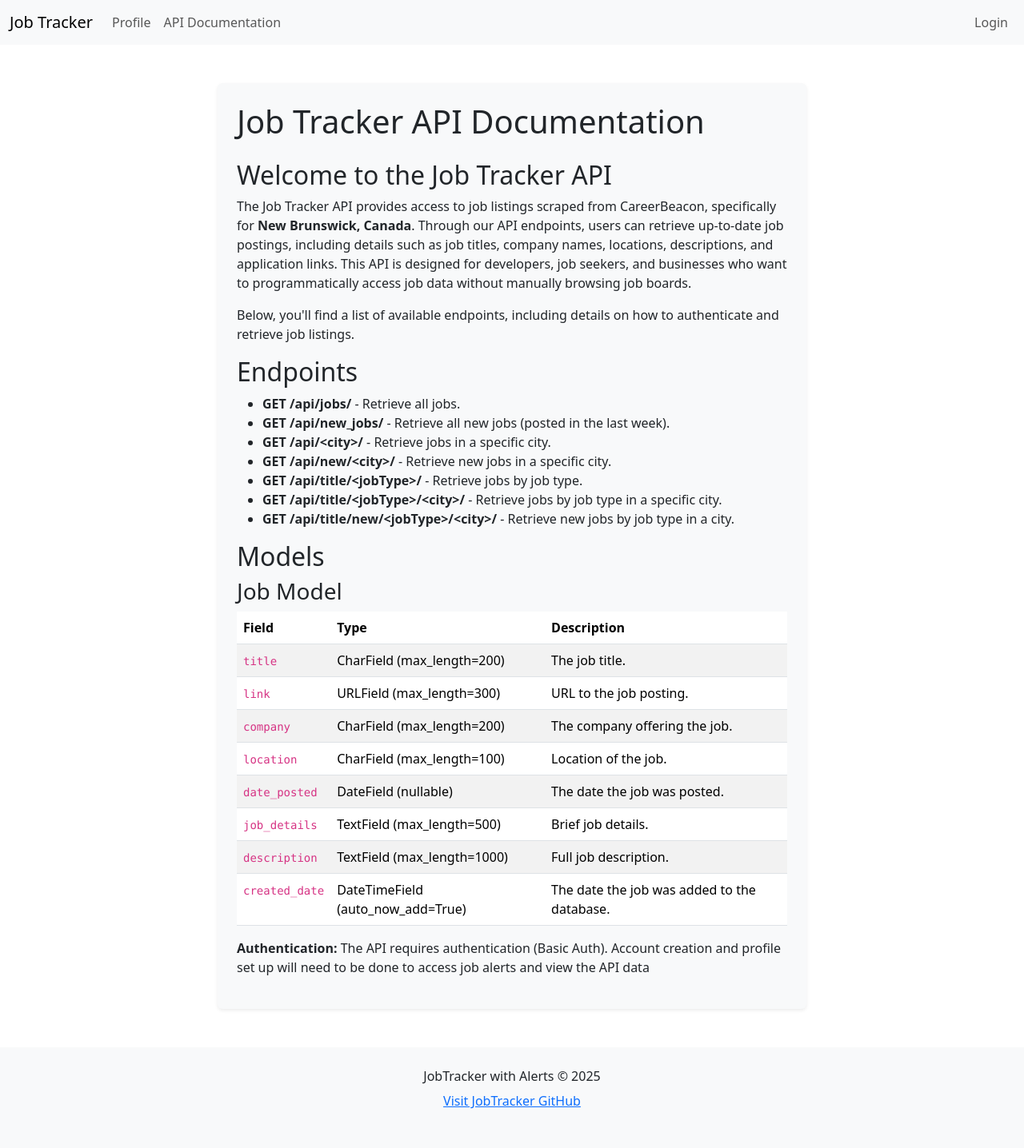
After one commit to tdow90/Job-Tracker, a Django app: template JobTracker/templates/docs.html in a window 1280 px wide. The commit adds this page. Shown: the whole page at 80% size. Run offline with Django 5.2, Linux system fonts and the light colour scheme; the template is opened without the code that fills it, so the values that code supplies are empty.

Commit message:
Made some final updates to the html and added some API documentation. Last steps are to add some comments to the code(to make it more readable) and add a real email address for django to send, then test that. Finally, I will be able to host.

```diff
--- a/JobTracker/JobTracker/settings.py
+++ b/JobTracker/JobTracker/settings.py
@@ -42,6 +42,7 @@ INSTALLED_APPS = [
     'Profile',
     'rest_framework',
     'django_celery_beat',
+    'drf_yasg',
     ]
 
 
--- a/JobTracker/Profile/urls.py
+++ b/JobTracker/Profile/urls.py
@@ -4,5 +4,7 @@ from . import views
 urlpatterns = [
     path('register/', views.register, name='register'),  # URL for user registration
     path('profile/', views.profile_view, name='profile_view'),
-    path('', views.about, name='about')
+    path('', views.about, name='about'),
+    path('docs/', views.documentation, name='documentation'),
+
 ]
--- a/JobTracker/Profile/views.py
+++ b/JobTracker/Profile/views.py
@@ -10,6 +10,9 @@ from .models import Profile
 def about(request):
     return render(request, 'about.html')
 
+def documentation(request):
+    return render(request, 'docs.html')
+
 def register(request):
     if request.method == 'POST':
         form = UserCreationForm(request.POST)
@@ -21,6 +24,7 @@ def register(request):
     else:
         form = UserCreationForm()
     return render(request, 'registration/register.html', {'form': form})
+
 @login_required
 def profile_view(request):
     profile, created = Profile.objects.get_or_create(user=request.user)
--- a/JobTracker/requirements.txt
+++ b/JobTracker/requirements.txt
@@ -7,3 +7,4 @@ requests
 celery
 redis
 django-celery-beat
+drf-yasg
--- a/JobTracker/templates/base.html
+++ b/JobTracker/templates/base.html
@@ -13,9 +13,14 @@
     <button class="navbar-toggler" type="button" data-bs-toggle="collapse" data-bs-target="#navbarNav" aria-controls="navbarNav" aria-expanded="false" aria-label="Toggle navigation">
       <span class="navbar-toggler-icon"></span>
     </button>
+    <ul class="navbar-nav">
         <li class="nav-item">
             <a class="nav-link" href="{% url 'profile_view' %}">Profile</a>
         </li>
+        <li class="nav-item">
+            <a class="nav-link" href="{% url 'documentation' %}">API Documentation</a>
+        </li>
+      </ul>
     <div class="collapse navbar-collapse" id="navbarNav">
           <ul class="navbar-nav ms-auto">
             {% if user.is_authenticated %}
@@ -44,4 +49,16 @@
   </div>
     <script src="https://cdn.jsdelivr.net/npm/bootstrap@5.3.3/dist/js/bootstrap.bundle.min.js" integrity="sha384-YvpcrYf0tY3lHB60NNkmXc5s9fDVZLESaAA55NDzOxhy9GkcIdslK1eN7N6jIeHz" crossorigin="anonymous"></script>
   </body>
+
+<footer class="bg-light py-4 mt-5">
+  <div class="container text-center">
+    <p class="mb-0">JobTracker with Alerts &copy; 2025</p>
+    <p>
+      <a href="https://github.com/tdow90/Job-Tracker" target="_blank" class="btn btn-link">
+        <i class="bi bi-github"></i> Visit JobTracker GitHub
+      </a>
+    </p>
+  </div>
+</footer>
+
 </html>
--- /dev/null
+++ b/JobTracker/templates/docs.html
@@ -0,0 +1,83 @@
+{% extends "base.html" %}
+
+{% block title %}API Documentation{% endblock %}
+
+{% block content %}
+<h1 class="mb-4">Job Tracker API Documentation</h1>
+
+<h2>Welcome to the Job Tracker API</h2>
+
+<p>The Job Tracker API provides access to job listings scraped from CareerBeacon, specifically for <strong>New Brunswick, Canada</strong>. Through our API endpoints, users can retrieve up-to-date job postings, including details such as job titles, company names, locations, descriptions, and application links. This API is designed for developers, job seekers, and businesses who want to programmatically access job data without manually browsing job boards.</p>
+
+<p>Below, you'll find a list of available endpoints, including details on how to authenticate and retrieve job listings.</p>
+
+<h2>Endpoints</h2>
+
+<ul>
+    <li><strong>GET /api/jobs/</strong> - Retrieve all jobs.</li>
+    <li><strong>GET /api/new_jobs/</strong> - Retrieve all new jobs (posted in the last week).</li>
+    <li><strong>GET /api/&lt;city&gt;/</strong> - Retrieve jobs in a specific city.</li>
+    <li><strong>GET /api/new/&lt;city&gt;/</strong> - Retrieve new jobs in a specific city.</li>
+    <li><strong>GET /api/title/&lt;jobType&gt;/</strong> - Retrieve jobs by job type.</li>
+    <li><strong>GET /api/title/&lt;jobType&gt;/&lt;city&gt;/</strong> - Retrieve jobs by job type in a specific city.</li>
+    <li><strong>GET /api/title/new/&lt;jobType&gt;/&lt;city&gt;/</strong> - Retrieve new jobs by job type in a city.</li>
+</ul>
+
+<h2>Models</h2>
+
+<h3>Job Model</h3>
+<table class="table table-striped">
+    <thead>
+        <tr>
+            <th>Field</th>
+            <th>Type</th>
+            <th>Description</th>
+        </tr>
+    </thead>
+    <tbody>
+        <tr>
+            <td><code>title</code></td>
+            <td>CharField (max_length=200)</td>
+            <td>The job title.</td>
+        </tr>
+        <tr>
+            <td><code>link</code></td>
+            <td>URLField (max_length=300)</td>
+            <td>URL to the job posting.</td>
+        </tr>
+        <tr>
+            <td><code>company</code></td>
+            <td>CharField (max_length=200)</td>
+            <td>The company offering the job.</td>
+        </tr>
+        <tr>
+            <td><code>location</code></td>
+            <td>CharField (max_length=100)</td>
+            <td>Location of the job.</td>
+        </tr>
+        <tr>
+            <td><code>date_posted</code></td>
+            <td>DateField (nullable)</td>
+            <td>The date the job was posted.</td>
+        </tr>
+        <tr>
+            <td><code>job_details</code></td>
+            <td>TextField (max_length=500)</td>
+            <td>Brief job details.</td>
+        </tr>
+        <tr>
+            <td><code>description</code></td>
+            <td>TextField (max_length=1000)</td>
+            <td>Full job description.</td>
+        </tr>
+        <tr>
+            <td><code>created_date</code></td>
+            <td>DateTimeField (auto_now_add=True)</td>
+            <td>The date the job was added to the database.</td>
+        </tr>
+    </tbody>
+</table>
+
+<p><strong>Authentication:</strong> The API requires authentication (Basic Auth). Account creation and profile set up will need to be done to access job alerts and view the API data</p>
+
+{% endblock %}
```
Also changed, not shown: JobTracker/JobApi/urls.py (+19 -3 lines), JobTracker/templates/about.html (+35 -9 lines).
